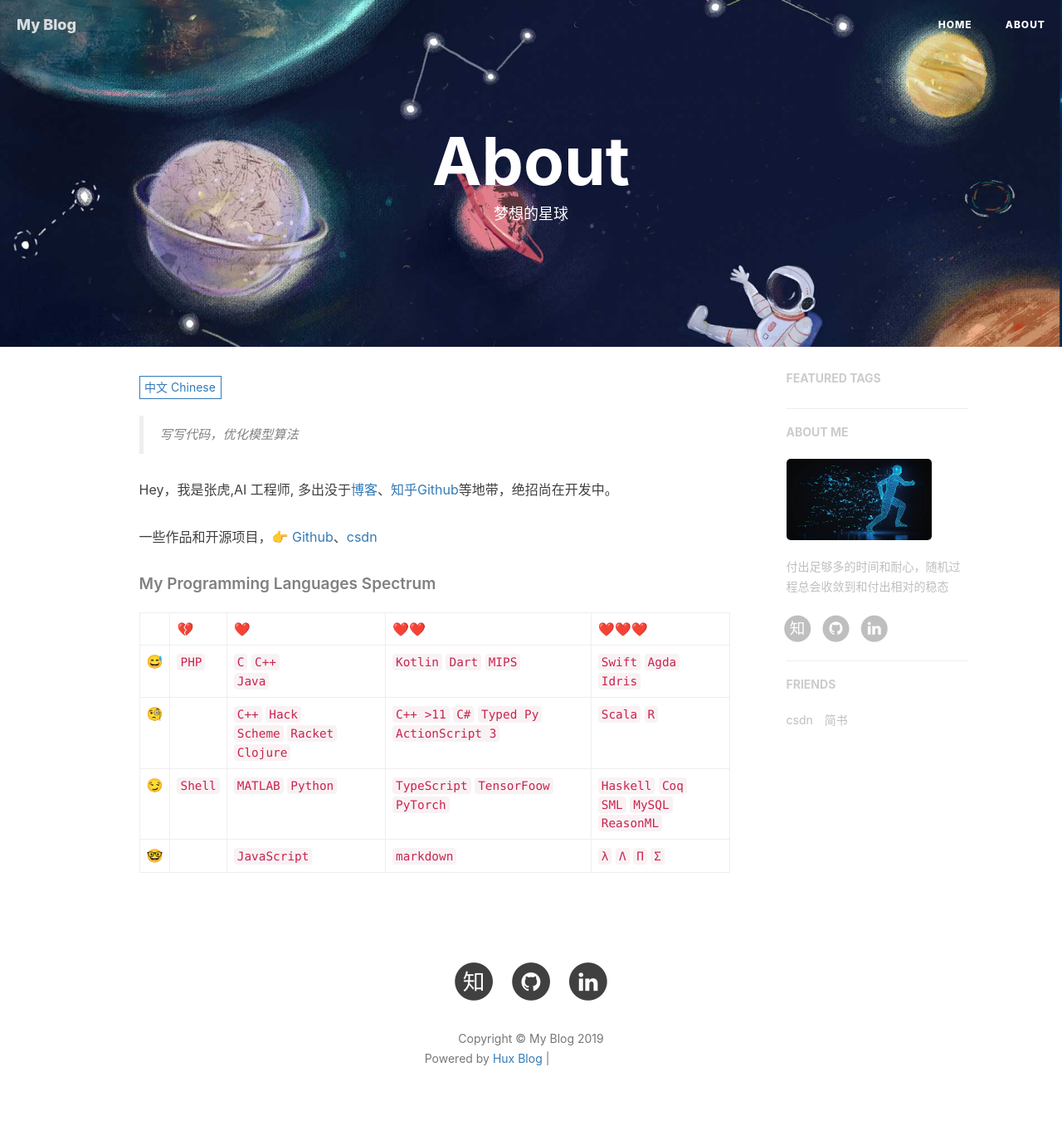
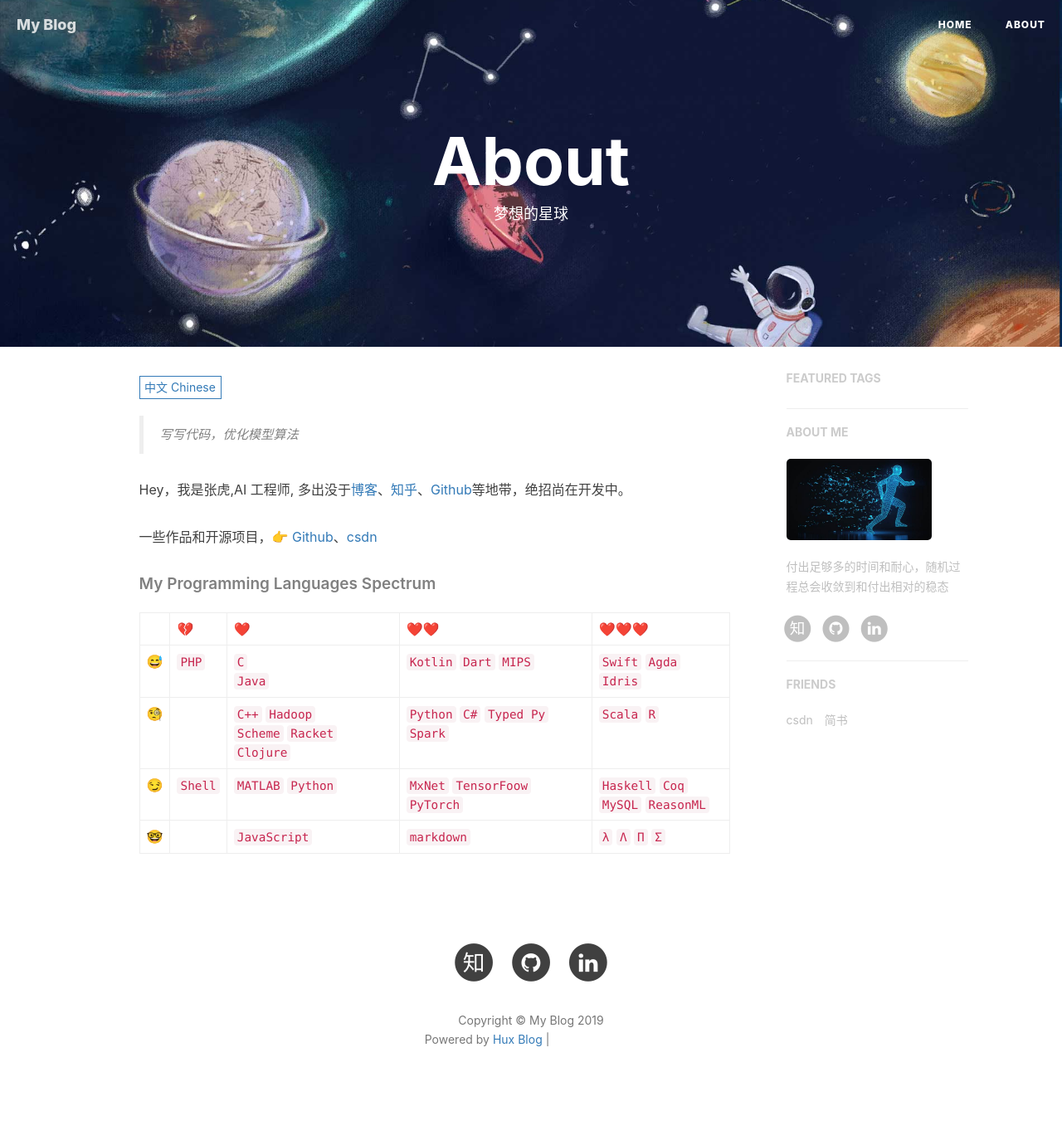
Before and after one commit to murufeng/murufeng.github.io, a Jekyll site: the page built from about.html, in a window 1280 px wide. Shown: the whole page at 83% size. Built offline with Jekyll 4.4.1, drawn with Linux system fonts in a browser that asks for light colours; nearby versions of some CDN libraries; comment, search, counter and statistics services are not loaded; after the commit the page ends 1357 px from its top, so only the background shows below that; grey boxes are pictures that could not be loaded.

Commit message:
Update zh.md

```diff
--- a/_includes/about/zh.md
+++ b/_includes/about/zh.md
@@ -1,6 +1,6 @@
 > 写写代码，优化模型算法
 
-Hey，我是张虎,AI 工程师, 多出没于[博客](https://blog.csdn.net/mrjkzhangma)、[知乎](https://www.zhihu.com/people/huxpro/pins/posts)[Github](http://github.com/murufeng)等地带，绝招尚在开发中。
+Hey，我是张虎,AI 工程师, 多出没于[博客](https://blog.csdn.net/mrjkzhangma)、[知乎](https://www.zhihu.com/people/huxpro/pins/posts)、[Github](http://github.com/murufeng)等地带，绝招尚在开发中。
 
 
 一些作品和开源项目，👉 [Github](http://github.com/murufeng)、[csdn](https://blog.csdn.net/mrjkzhangma)
@@ -9,7 +9,7 @@ Hey，我是张虎,AI 工程师, 多出没于[博客](https://blog.csdn.net/mrjk
 
 |     | 💔️           | ❤️ ️                                          | ❤️❤️ ️                                          | ❤️❤️❤️ ️                                      |
 | --- | ------------- | --------------------------------------------- | ----------------------------------------------- | --------------------------------------------- |
-| 😅  | `PHP`         | `C` `C++` <br> `Java`               | `Kotlin` `Dart` `MIPS`                          | `Swift` `Agda` `Idris`                        |
-| 🧐  |               | `C++` `Hack` <br> `Scheme` `Racket` `Clojure` | `C++ >11` `C#` `Typed Py` <br> `ActionScript 3` | `Scala` `R`                                |
-| 😏  | `Shell`       | `MATLAB` `Python`                               | `TypeScript` `TensorFoow` `PyTorch`                      | `Haskell` `Coq` <br> `SML` `MySQL` `ReasonML` |
+| 😅  | `PHP`         | `C`  <br> `Java`                       | `Kotlin` `Dart` `MIPS`                          | `Swift` `Agda` `Idris`                        |
+| 🧐  |               | `C++` `Hadoop` <br> `Scheme` `Racket` `Clojure` | `Python` `C#` `Typed Py` <br> `Spark` | `Scala` `R`                                |
+| 😏  | `Shell`       | `MATLAB` `Python`                               | `MxNet` `TensorFoow` `PyTorch`                      | `Haskell` `Coq` <br>  `MySQL` `ReasonML`|
 | 🤓  |               | `JavaScript`                                  | `markdown`                               | `λ` `Λ` `Π` `Σ`                               |
```
